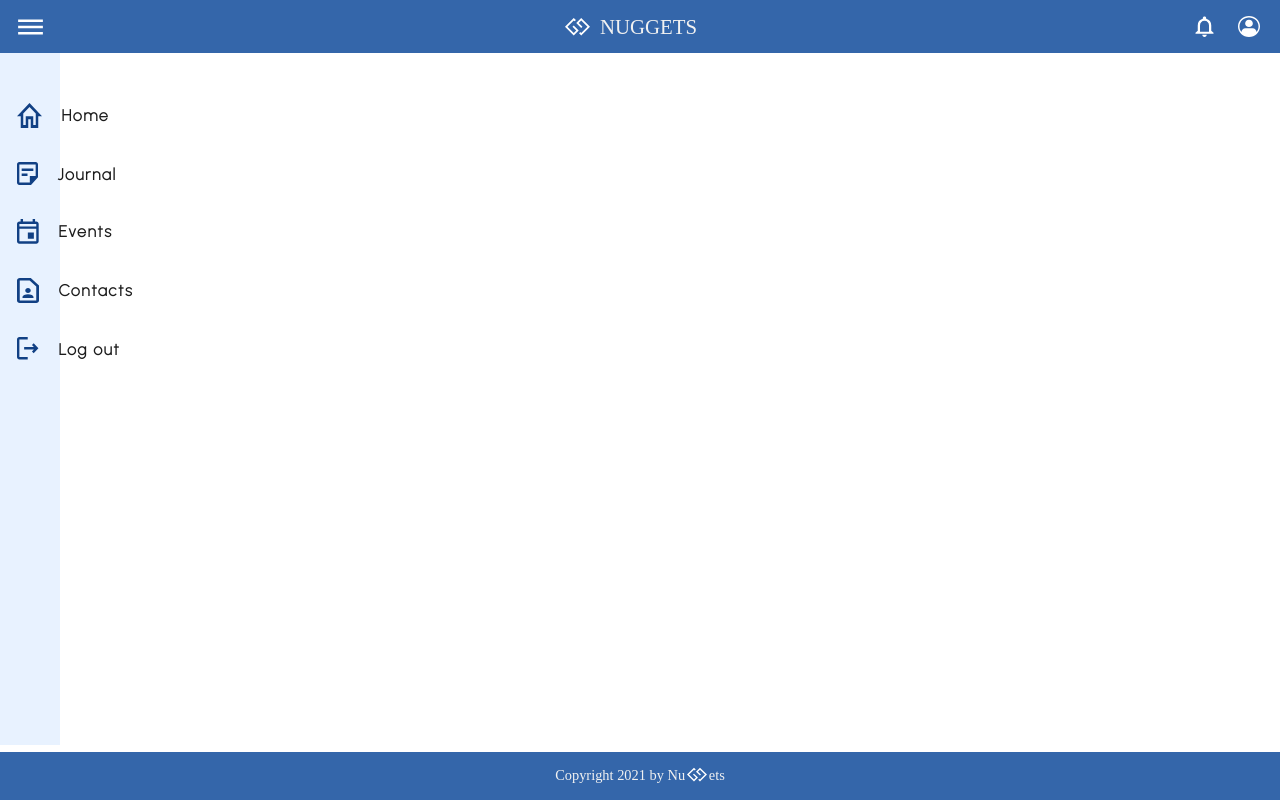
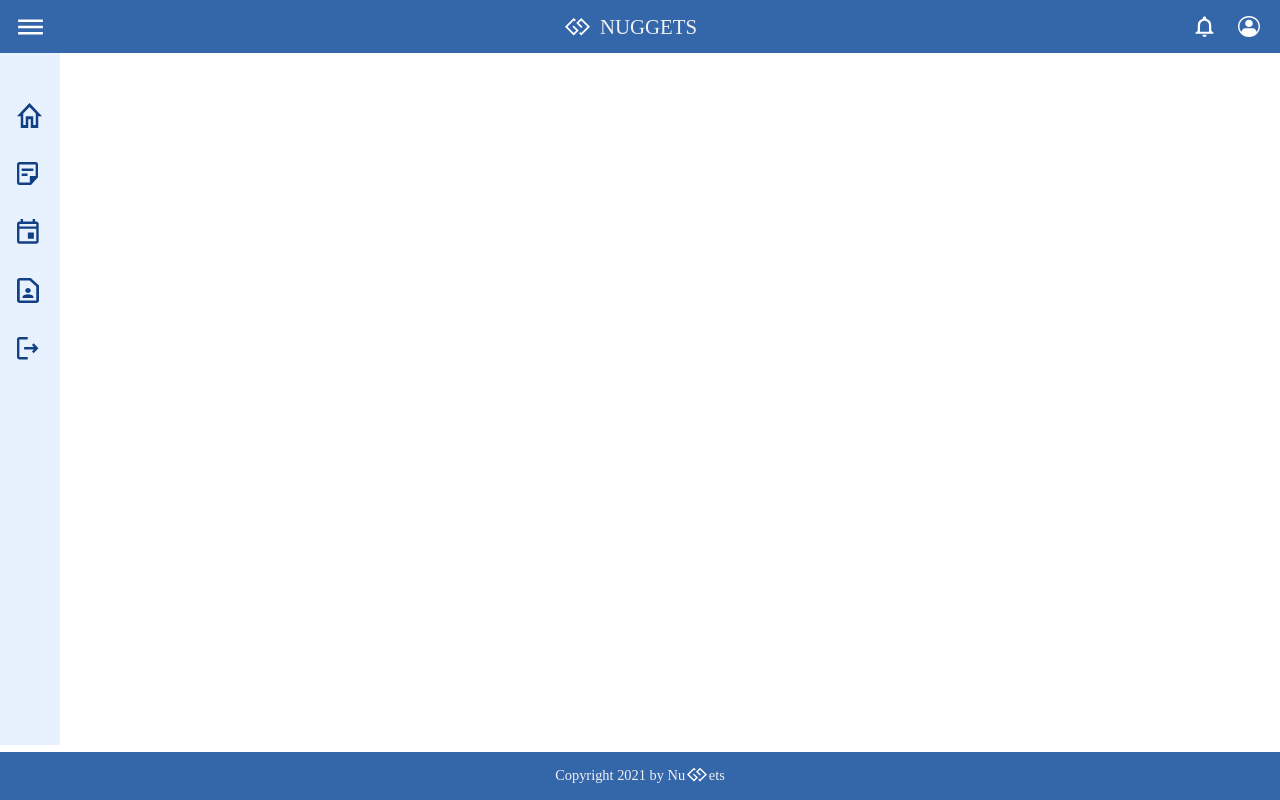
Before and after one commit to bliongosari/nuggets-personal-crm, a React (Create React App) app in the folder client/: page /login in a window 1280 px wide. Built offline with nearby package versions, Linux system fonts and the light colour scheme; a web font is replaced by a local one.

Commit message:
removed span in navbar.js

```diff
--- a/client/src/components/Navbar/Navbar.js
+++ b/client/src/components/Navbar/Navbar.js
@@ -55,19 +55,19 @@ function NavbarHome() {
       {!sidebar && (
         <div className="sidebar">
           <div className="sidebar-container">
-            <Link to="/home"><img alt="" src="../../home.svg"></img><span>Home</span></Link>
+            <Link to="/home"><img alt="" src="../../home.svg"></img></Link>
           </div>
           <div className="sidebar-container">
-            <Link to="/journal"><img alt="" src="../../journal.svg"></img><span>Journal</span></Link>
+            <Link to="/journal"><img alt="" src="../../journal.svg"></img></Link>
           </div>
           <div className="sidebar-container">
-            <Link to="/events"><img alt="" src="../../events.svg"></img><span>Events</span></Link>
+            <Link to="/events"><img alt="" src="../../events.svg"></img></Link>
           </div>
           <div className="sidebar-container">
-            <Link to="/contacts"><img alt="" src="../../contacts.svg"></img><span>Contacts</span></Link>
+            <Link to="/contacts"><img alt="" src="../../contacts.svg"></img></Link>
           </div>
           <div className="sidebar-container">
-            <Link to="/"><img alt="" src="../../logout.svg"></img><span>Log out</span></Link>
+            <Link to="/"><img alt="" src="../../logout.svg"></img></Link>
           </div>
         </div>
       )}
```
